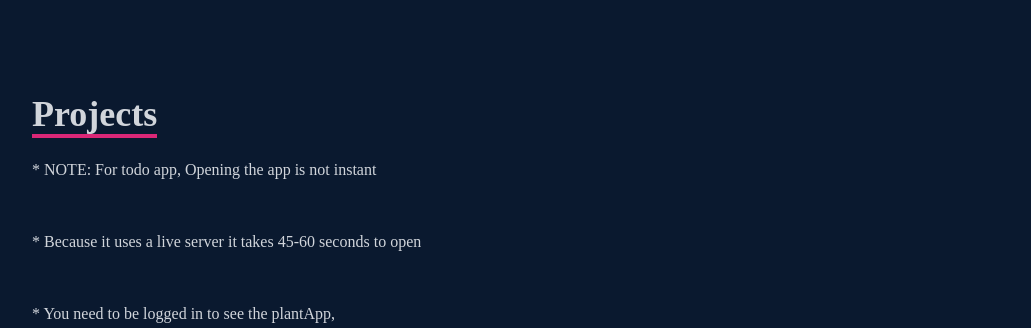
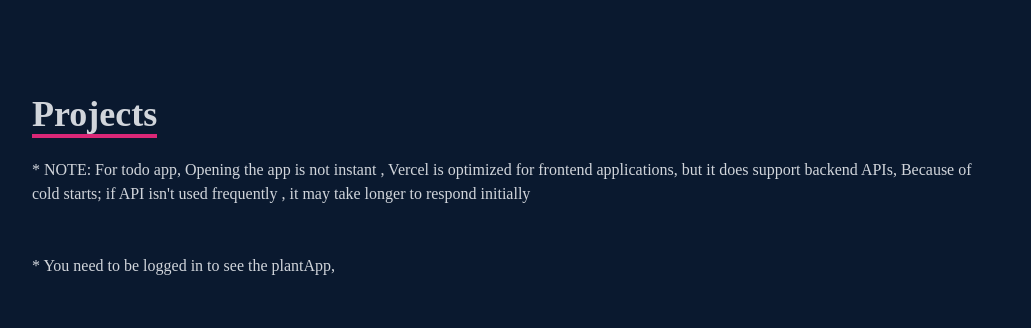
Before and after one commit to AnilBASARAN/portfolio-website-v2, a React (Create React App) app: page / in a window 1280 px wide. Shown: the part 4420-4748 px from the top of the page, without its empty margins (124-1155 px from the left). Built offline with nearby package versions, Linux system fonts and the light colour scheme.

Commit message:
explanation added

```diff
--- a/src/components/Projects.jsx
+++ b/src/components/Projects.jsx
@@ -14,8 +14,7 @@ const Projects = () => {
             Projects
           </p>
           <div className='flex flex-col md:justify-between md:flex-col'>
-            <p className='py-6'>* NOTE: For todo app, Opening the app is not instant</p>
-            <p className='py-6'>* Because it uses a live server it takes 45-60 seconds to open</p>
+            <p className='py-6'>* NOTE: For todo app, Opening the app is not instant , Vercel is optimized for frontend applications, but it does support backend APIs, Because of cold starts; if API isn't used frequently , it may take longer to respond initially</p>
             <p className='py-6'>* You need to be logged in to see the plantApp,</p>
             <p className='py-6'>* If you don’t want to create an account,</p>
             <p className='py-6'>* Use username = "asdasd" and password = "123123"</p>
```
